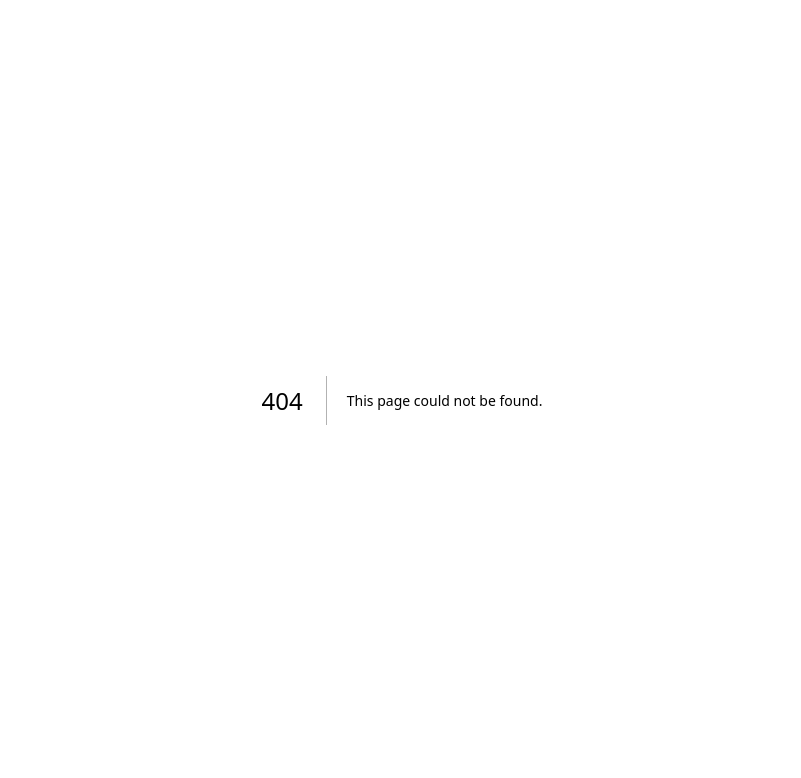
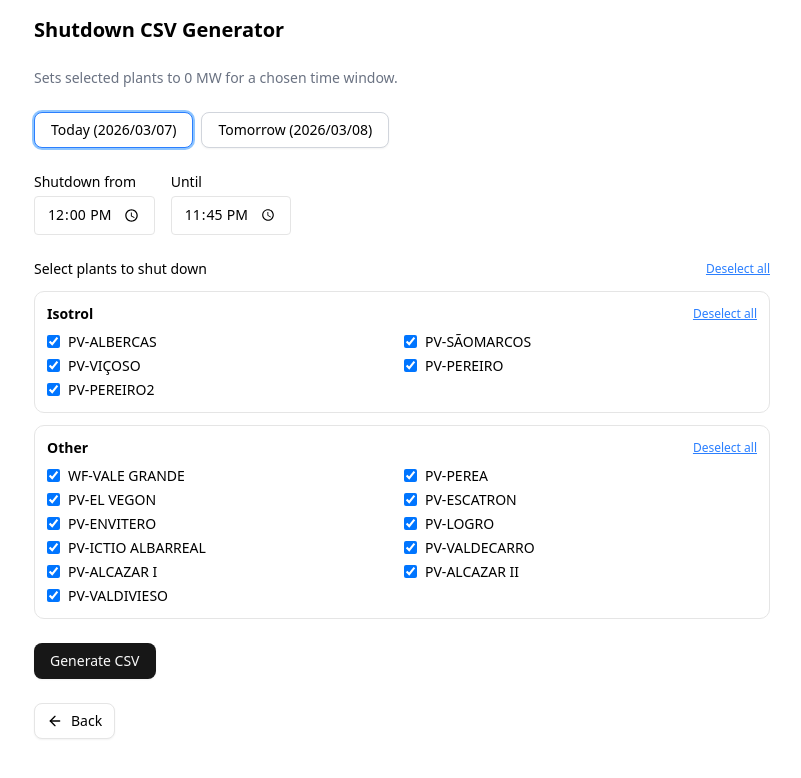
Before and after one commit to Nunes222/ClusterCalculations, a Next.js app: page /shutdown in a window 1280 px wide. Before the commit this address had no page. Shown: the top 778 px of the page, without its empty margins (238-1039 px from the left). Built offline with nearby package versions, Linux system fonts and the light colour scheme.

Commit message:
csv FileNames update

```diff
--- a/app/page.tsx
+++ b/app/page.tsx
@@ -1,7 +1,7 @@
 "use client";
 import ThemeToggle from "@/components/ui/ThemeToggle";
 import Link from "next/link";
-import { useState, useEffect } from "react";
+import { useState, useEffect, useCallback } from "react";
 import { Input } from "@/components/ui/input";
 import { Button } from "@/components/ui/button";
 import { Card, CardContent } from "@/components/ui/card";
@@ -40,7 +40,6 @@ const clusters = {
 };
 
 type ClusterName = keyof typeof clusters;
-type ParkName = keyof (typeof clusters)[ClusterName];
 
 type Allocation = {
   [key: string]: {
@@ -57,14 +56,14 @@ export default function SolarEnergyWebApp() {
   const [pereiro2Energy, setPereiro2Energy] = useState<number>(10);
   const [allocation, setAllocation] = useState<Allocation | null>(null);
   const [commsState, setCommsState] = useState<Record<string, boolean>>({});
-  // per-cluster availability state (preserved when switching clusters)
-  const [availabilityState, setAvailabilityState] = useState<Record<ClusterName, Record<string, number>>>({
+  const [availabilityState, setAvailabilityState] = useState<
+    Record<ClusterName, Record<string, number>>
+  >({
     NEOEN: {},
     Alcoutim: {},
     Pitarco: {},
     Douro: {},
   });
-
 
   const parks = clusters[cluster];
 
@@ -75,47 +74,43 @@ export default function SolarEnergyWebApp() {
     }));
   };
 
-  // compute max output respecting corrected order (merge Pereiro2 → apply availability)
-  const getMaxClusterOutput = (
+  const getMaxClusterOutput = useCallback(
+    (
       clusterName: ClusterName,
       availabilityByCluster: Record<ClusterName, Record<string, number>>,
       isP2Fixed: boolean,
       p2Energy: number
     ): number => {
       const base: Record<string, number> = { ...clusters[clusterName] };
-
       if (clusterName === "Alcoutim") {
         const effectiveP2 = isP2Fixed ? p2Energy : clusters.Alcoutim.Pereiro2;
         base["Pereiro"] = (base["Pereiro"] ?? 0) + effectiveP2;
-      delete base["Pereiro2"]; // remove after merge
+        delete base["Pereiro2"];
       }
-
       let sum = 0;
       for (const [park, nominal] of Object.entries(base)) {
         const a = availabilityByCluster[clusterName]?.[park] ?? 100;
         sum += (nominal * a) / 100;
       }
       return sum;
-  };
+    },
+    []
+  );
 
-  const calculate = () => {
-    // 1) Start from nominal
+  const calculate = useCallback(() => {
     let clusterParks: Record<string, number> = { ...clusters[cluster] };
 
-    // 2) If Alcoutim, merge Pereiro2 into Pereiro first (before availability)
     if (cluster === "Alcoutim") {
       const effectiveP2 = isPereiro2Fixed ? pereiro2Energy : clusters.Alcoutim.Pereiro2;
       clusterParks["Pereiro"] = (clusterParks["Pereiro"] ?? 0) + effectiveP2;
       delete clusterParks["Pereiro2"];
     }
 
-    // 3) Apply availability to all active parks (after any merges)
     for (const [park, nominal] of Object.entries(clusterParks)) {
       const availability = availabilityState[cluster]?.[park] ?? 100;
       clusterParks[park] = (nominal * availability) / 100;
     }
 
-    // 4) Compute max output with the same order for the guard check
     const maxClusterOutput = getMaxClusterOutput(
       cluster,
       availabilityState,
@@ -123,69 +118,56 @@ export default function SolarEnergyWebApp() {
       pereiro2Energy
     );
 
-    // 5) Now proceed with allocation variables
     let availableEnergy = energyLimit;
     let fixedOutput = 0;
     let dynamicParks: Record<string, number> = {};
     let visosoBatteryCompensation = 0;
 
-    // Battery charging: Viçoso compensates alone (we'll add later)
     if (cluster === "Alcoutim" && battery < 0) {
       visosoBatteryCompensation = -battery;
     }
 
-    // Classify parks as fixed or dynamic
     for (const [park, power] of Object.entries(clusterParks)) {
       const comms = commsState[park] ?? true;
       if (!comms) {
-        fixedOutput += power; // offline control → fixed
+        fixedOutput += power;
       } else {
         dynamicParks[park] = power;
       }
     }
 
-    // If Pereiro2 is fixed, treat that portion as fixed energy (scaled by Pereiro availability)
     if (cluster === "Alcoutim" && isPereiro2Fixed) {
       const pereiroAvail = availabilityState[cluster]?.["Pereiro"] ?? 100;
       const p2FixedPortion = (pereiro2Energy * pereiroAvail) / 100;
       fixedOutput += p2FixedPortion;
     }
 
-    // Battery discharging: subtract from total available
     if (cluster === "Alcoutim" && battery > 0) {
       availableEnergy -= battery;
     }
 
-    // Guard: setpoint above max available → show nominal (after availability)
-    const effectiveMax = maxClusterOutput;
-    if (energyLimit > effectiveMax) {
+    if (energyLimit > maxClusterOutput) {
       window.alert("⚠️ Setpoint above max cluster power value. Showing nominal values.");
       const fallback: Allocation = {};
       for (const [park, power] of Object.entries(clusterParks)) {
-        fallback[park] = {
-          type: "fixed",
-          value: power,
-        };
+        fallback[park] = { type: "fixed", value: power };
       }
       setAllocation(fallback);
       return;
     }
 
-    // Remaining energy after fixed portions
     availableEnergy = Math.max(0, availableEnergy - fixedOutput);
 
     const totalDynamicPower = Object.values(dynamicParks).reduce((a, b) => a + b, 0);
 
     const dynamicAllocation: Record<string, number> = {};
     for (const [park, power] of Object.entries(dynamicParks)) {
-      // proportionally allocate but never exceed the park's (availability-adjusted) max
       dynamicAllocation[park] = Math.min(
         power,
         totalDynamicPower > 0 ? (power / totalDynamicPower) * availableEnergy : 0
       );
     }
 
-    // Apply Viçoso compensation for charging (and clamp to its max)
     if (visosoBatteryCompensation > 0 && dynamicAllocation["Viçoso"] !== undefined) {
       dynamicAllocation["Viçoso"] = Math.min(
         clusterParks["Viçoso"] ?? 0,
@@ -194,22 +176,16 @@ export default function SolarEnergyWebApp() {
     }
 
     const fullAllocation: Allocation = {};
-    for (const [park, power] of Object.entries(clusterParks)) {
+    for (const [park] of Object.entries(clusterParks)) {
       if (dynamicAllocation[park] !== undefined) {
-        fullAllocation[park] = {
-          type: "dynamic",
-          value: dynamicAllocation[park],
-        };
+        fullAllocation[park] = { type: "dynamic", value: dynamicAllocation[park] };
       } else {
-        fullAllocation[park] = {
-          type: "fixed",
-          value: power,
-        };
+        fullAllocation[park] = { type: "fixed", value: clusterParks[park] };
       }
     }
 
     setAllocation(fullAllocation);
-  };
+  }, [cluster, energyLimit, battery, isPereiro2Fixed, pereiro2Energy, commsState, availabilityState, getMaxClusterOutput]);
 
   useEffect(() => {
     const handleKeyDown = (e: KeyboardEvent) => {
@@ -218,27 +194,27 @@ export default function SolarEnergyWebApp() {
         calculate();
       }
     };
-
     window.addEventListener("keydown", handleKeyDown);
     return () => window.removeEventListener("keydown", handleKeyDown);
   }, [calculate]);
 
   return (
     <div className="p-4 max-w-4xl mx-auto space-y-6">
+      {/* Header */}
       <div className="flex items-center justify-between">
         <h1 className="text-xl font-bold">Cluster Energy Allocator</h1>
         <ThemeToggle />
       </div>
 
+      {/* Top controls */}
       <div className="grid grid-cols-1 md:grid-cols-3 gap-4">
         <div className="space-y-2">
           <label className="block text-sm font-medium">Select a cluster</label>
           <Select
             value={cluster}
             onValueChange={(value) => {
-              setCluster(value as keyof typeof clusters);
+              setCluster(value as ClusterName);
               setCommsState({});
-              // IMPORTANT: do NOT reset availabilityState here — we want to preserve per-cluster values
             }}
           >
             <SelectTrigger>
@@ -255,7 +231,7 @@ export default function SolarEnergyWebApp() {
         </div>
 
         <div className="space-y-2">
-          <label className="block text-sm font-medium">Power Setpoint to apply (MW)</label>
+          <label className="block text-sm font-medium">Power Setpoint (MW)</label>
           <Input
             type="number"
             value={energyLimit}
@@ -270,8 +246,6 @@ export default function SolarEnergyWebApp() {
               type="number"
               value={battery}
               onChange={(e) => setBattery(Number(e.target.value))}
-              inputMode="decimal"
-              pattern="^-?\\d*\\.?\\d*$"
             />
           </div>
         )}
@@ -279,8 +253,7 @@ export default function SolarEnergyWebApp() {
 
       {cluster === "Alcoutim" && (
         <div className="grid grid-cols-1 md:grid-cols-2 gap-4">
-          <div className="space-y-2">
-            <label className="flex items-center gap-2">
+          <label className="flex items-center gap-2 text-sm">
             <input
               type="checkbox"
               checked={isPereiro2Fixed}
@@ -288,8 +261,6 @@ export default function SolarEnergyWebApp() {
             />
             <span>Pereiro2 not limiting</span>
           </label>
-          </div>
-
           <div className="space-y-2">
             <label className="block text-sm font-medium">Pereiro2 fixed Power (MW)</label>
             <Input
@@ -301,11 +272,11 @@ export default function SolarEnergyWebApp() {
         </div>
       )}
 
+      {/* Park conditions */}
       <div className="space-y-2">
         <label className="block text-sm font-medium">
-          Park Conditions — Uncheck if not limiting • Set availability (%) per park
+          Park Conditions — Uncheck if not limiting · Set availability (%) per park
         </label>
-
         <div className="grid grid-cols-1 md:grid-cols-2 gap-4">
           {Object.keys(parks).map((park) => {
             if (cluster === "Alcoutim" && park === "Pereiro2") return null;
@@ -314,17 +285,14 @@ export default function SolarEnergyWebApp() {
                 key={park}
                 className="flex items-center justify-between p-3 rounded-lg border"
               >
-                {/* Left: park name + comms toggle */}
                 <div className="flex items-center gap-2">
                   <input
                     type="checkbox"
                     checked={commsState[park] ?? true}
                     onChange={() => handleCommsToggle(park)}
                   />
-                  <span>{park}</span>
+                  <span className="text-sm">{park}</span>
                 </div>
-
-                {/* Right: availability input */}
                 <div className="flex items-center gap-1">
                   <Input
                     type="number"
@@ -351,23 +319,30 @@ export default function SolarEnergyWebApp() {
         </div>
       </div>
 
-      <div className="flex items-center gap-3">
+      {/* Action buttons */}
+      <div className="flex flex-wrap items-center gap-3">
         <Button onClick={calculate}>Allocate Energy</Button>
-        <Button asChild variant="secondary">
-          <Link href="/curtailment">Curtailment Planner</Link>
+
+        <div className="h-6 w-px bg-gray-300 dark:bg-gray-600" />
+
+        <Button asChild variant="outline">
+          <Link href="/curtailment">📋 Curtailment Planner</Link>
         </Button>
-        <Button>
-          <Link href="/secondary">Secondary Active Power Calc </Link>
+        <Button asChild variant="outline">
+          <Link href="/shutdown">⛔ Shutdown CSV</Link>
         </Button>
-
+        <Button asChild variant="outline">
+          <Link href="/secondary">⚡ Secondary Active Power</Link>
+        </Button>
       </div>
 
+      {/* Results */}
       {allocation && (
         <Card>
           <CardContent className="p-4 space-y-2">
             <div className="font-semibold">Dynamic Parks</div>
             {Object.entries(allocation)
-              .filter(([_, v]) => v.type === "dynamic")
+              .filter(([, v]) => v.type === "dynamic")
               .map(([park, info]) => (
                 <div key={park} className="flex justify-between">
                   <span>{park}</span>
@@ -377,7 +352,7 @@ export default function SolarEnergyWebApp() {
 
             <div className="font-semibold mt-4">Fixed Parks</div>
             {Object.entries(allocation)
-              .filter(([_, v]) => v.type === "fixed")
+              .filter(([, v]) => v.type === "fixed")
               .map(([park, info]) => (
                 <div key={park} className="flex justify-between text-gray-500">
                   <span>{park}</span>
--- /dev/null
+++ b/app/shutdown/page.tsx
@@ -0,0 +1,252 @@
+"use client";
+
+import { useState } from "react";
+import { Button } from "@/components/ui/button";
+import { BackButton } from "@/components/ui/BackButton";
+
+// All known plants
+const ALL_PLANTS = [
+  "WF-VALE GRANDE",
+  "PV-PEREA",
+  "PV-EL VEGON",
+  "PV-ESCATRON",
+  "PV-ENVITERO",
+  "PV-LOGRO",
+  "PV-ALBERCAS",
+  "PV-ICTIO ALBARREAL",
+  "PV-SÃOMARCOS",
+  "PV-VIÇOSO",
+  "PV-PEREIRO",
+  "PV-PEREIRO2",
+  "PV-VALDECARRO",
+  "PV-ALCAZAR I",
+  "PV-ALCAZAR II",
+  "PV-VALDIVIESO",
+];
+
+// Grouped for display
+const GROUPS: Record<string, string[]> = {
+  Isotrol: [
+    "PV-ALBERCAS",
+    "PV-SÃOMARCOS",
+    "PV-VIÇOSO",
+    "PV-PEREIRO",
+    "PV-PEREIRO2",
+  ],
+
+  Other: [
+    "WF-VALE GRANDE",
+    "PV-PEREA",
+    "PV-EL VEGON",
+    "PV-ESCATRON",
+    "PV-ENVITERO",
+    "PV-LOGRO",
+    "PV-ICTIO ALBARREAL",
+    "PV-VALDECARRO",
+    "PV-ALCAZAR I",
+    "PV-ALCAZAR II",
+    "PV-VALDIVIESO",
+  ],
+};
+
+const pad = (n: number) => (n < 10 ? "0" + n : String(n));
+
+const formatDate = (d: Date) =>
+  `${d.getFullYear()}/${pad(d.getMonth() + 1)}/${pad(d.getDate())} ${pad(d.getHours())}:${pad(d.getMinutes())}`;
+
+export default function ShutdownCSV() {
+  const [selectedDate, setSelectedDate] = useState<"today" | "tomorrow">("today");
+  const [baseDate, setBaseDate] = useState(() => {
+    const d = new Date();
+    d.setHours(0, 0, 0, 0);
+    return d;
+  });
+  const [shutdownHour, setShutdownHour] = useState("12:00");
+  const [endHour, setEndHour] = useState("23:45");
+  const [selected, setSelected] = useState<Record<string, boolean>>(
+    Object.fromEntries(ALL_PLANTS.map((p) => [p, true]))
+  );
+  const [output, setOutput] = useState("");
+
+  const useToday = () => {
+    const d = new Date();
+    d.setHours(0, 0, 0, 0);
+    setBaseDate(d);
+    setSelectedDate("today");
+  };
+
+  const useTomorrow = () => {
+    const d = new Date();
+    d.setDate(d.getDate() + 1);
+    d.setHours(0, 0, 0, 0);
+    setBaseDate(d);
+    setSelectedDate("tomorrow");
+  };
+
+  const toggleGroup = (group: string) => {
+    const plants = GROUPS[group];
+    const allOn = plants.every((p) => selected[p]);
+    setSelected((prev) => {
+      const next = { ...prev };
+      plants.forEach((p) => (next[p] = !allOn));
+      return next;
+    });
+  };
+
+  const toggleAll = () => {
+    const allOn = ALL_PLANTS.every((p) => selected[p]);
+    setSelected(Object.fromEntries(ALL_PLANTS.map((p) => [p, !allOn])));
+  };
+
+  const generate = () => {
+    const [sh, sm] = shutdownHour.split(":").map(Number);
+    const [eh, em] = endHour.split(":").map(Number);
+
+    const start = new Date(baseDate);
+    start.setHours(sh, sm, 0, 0);
+
+    const end = new Date(baseDate);
+    end.setHours(eh, em, 0, 0);
+
+    if (end <= start) {
+      setOutput("End time must be after start time.");
+      return;
+    }
+
+    const activePlants = ALL_PLANTS.filter((p) => selected[p]);
+    if (activePlants.length === 0) {
+      setOutput("No plants selected.");
+      return;
+    }
+
+    const rows = [
+      "site;startsAt (yyyy/mm/dd hh:mm);endAt (yyyy/mm/dd hh:mm);power (mw)",
+    ];
+
+    for (const plant of activePlants) {
+      rows.push(`${plant};${formatDate(start)};${formatDate(end)};0.00`);
+    }
+
+    setOutput(rows.join("\n"));
+  };
+
+  const download = () => {
+    const blob = new Blob([output], { type: "text/csv;charset=utf-8;" });
+    const url = URL.createObjectURL(blob);
+    const dd = pad(baseDate.getDate());
+    const mm = pad(baseDate.getMonth() + 1);
+    const yyyy = baseDate.getFullYear();
+    const a = document.createElement("a");
+    a.href = url;
+    a.download = `SHUTDOWN_${dd}${mm}${yyyy}.csv`;
+    a.click();
+    URL.revokeObjectURL(url);
+  };
+
+  return (
+    <div className="p-4 max-w-3xl mx-auto space-y-6">
+      <h1 className="text-xl font-bold">Shutdown CSV Generator</h1>
+      <p className="text-sm text-gray-500">
+        Sets selected plants to 0 MW for a chosen time window.
+      </p>
+
+      {/* Date selection */}
+      <div className="flex gap-2">
+        <Button
+          onClick={useToday}
+          variant="outline"
+          className={selectedDate === "today" ? "border-blue-500 ring-2 ring-blue-300" : "border-gray-300"}
+        >
+          Today ({formatDate(new Date()).split(" ")[0]})
+        </Button>
+        <Button
+          onClick={useTomorrow}
+          variant="outline"
+          className={selectedDate === "tomorrow" ? "border-blue-500 ring-2 ring-blue-300" : "border-gray-300"}
+        >
+          Tomorrow ({formatDate(new Date(Date.now() + 86400000)).split(" ")[0]})
+        </Button>
+      </div>
+
+      {/* Time range */}
+      <div className="flex gap-4 items-end">
+        <div className="space-y-1">
+          <label className="block text-sm font-medium">Shutdown from</label>
+          <input
+            type="time"
+            value={shutdownHour}
+            onChange={(e) => setShutdownHour(e.target.value)}
+            className="border rounded px-3 py-2 text-sm dark:bg-gray-800 dark:border-gray-600"
+          />
+        </div>
+        <div className="space-y-1">
+          <label className="block text-sm font-medium">Until</label>
+          <input
+            type="time"
+            value={endHour}
+            onChange={(e) => setEndHour(e.target.value)}
+            className="border rounded px-3 py-2 text-sm dark:bg-gray-800 dark:border-gray-600"
+          />
+        </div>
+      </div>
+
+      {/* Plant selection */}
+      <div className="space-y-3">
+        <div className="flex items-center justify-between">
+          <label className="text-sm font-medium">Select plants to shut down</label>
+          <button
+            onClick={toggleAll}
+            className="text-xs text-blue-500 underline"
+          >
+            {ALL_PLANTS.every((p) => selected[p]) ? "Deselect all" : "Select all"}
+          </button>
+        </div>
+
+        {Object.entries(GROUPS).map(([group, plants]) => (
+          <div key={group} className="border rounded-lg p-3 space-y-2">
+            <div className="flex items-center justify-between">
+              <span className="font-semibold text-sm">{group}</span>
+              <button
+                onClick={() => toggleGroup(group)}
+                className="text-xs text-blue-500 underline"
+              >
+                {plants.every((p) => selected[p]) ? "Deselect" : "Select"} all
+              </button>
+            </div>
+            <div className="grid grid-cols-1 sm:grid-cols-2 gap-1">
+              {plants.map((plant) => (
+                <label key={plant} className="flex items-center gap-2 text-sm cursor-pointer">
+                  <input
+                    type="checkbox"
+                    checked={selected[plant] ?? false}
+                    onChange={() =>
+                      setSelected((prev) => ({ ...prev, [plant]: !prev[plant] }))
+                    }
+                  />
+                  <span className="truncate">{plant}</span>
+                </label>
+              ))}
+            </div>
+          </div>
+        ))}
+      </div>
+
+      {/* Actions */}
+      <div className="flex gap-2">
+        <Button onClick={generate}>Generate CSV</Button>
+        {output && !output.includes("time") && output.includes(";") && (
+          <Button onClick={download}>Download CSV</Button>
+        )}
+      </div>
+
+      {/* Preview */}
+      {output && (
+        <div className="bg-gray-100 dark:bg-gray-800 p-4 rounded">
+          <pre className="whitespace-pre-wrap text-sm">{output}</pre>
+        </div>
+      )}
+
+      <BackButton />
+    </div>
+  );
+}
```
Lines whose indentation alone changed are shown as unchanged.
